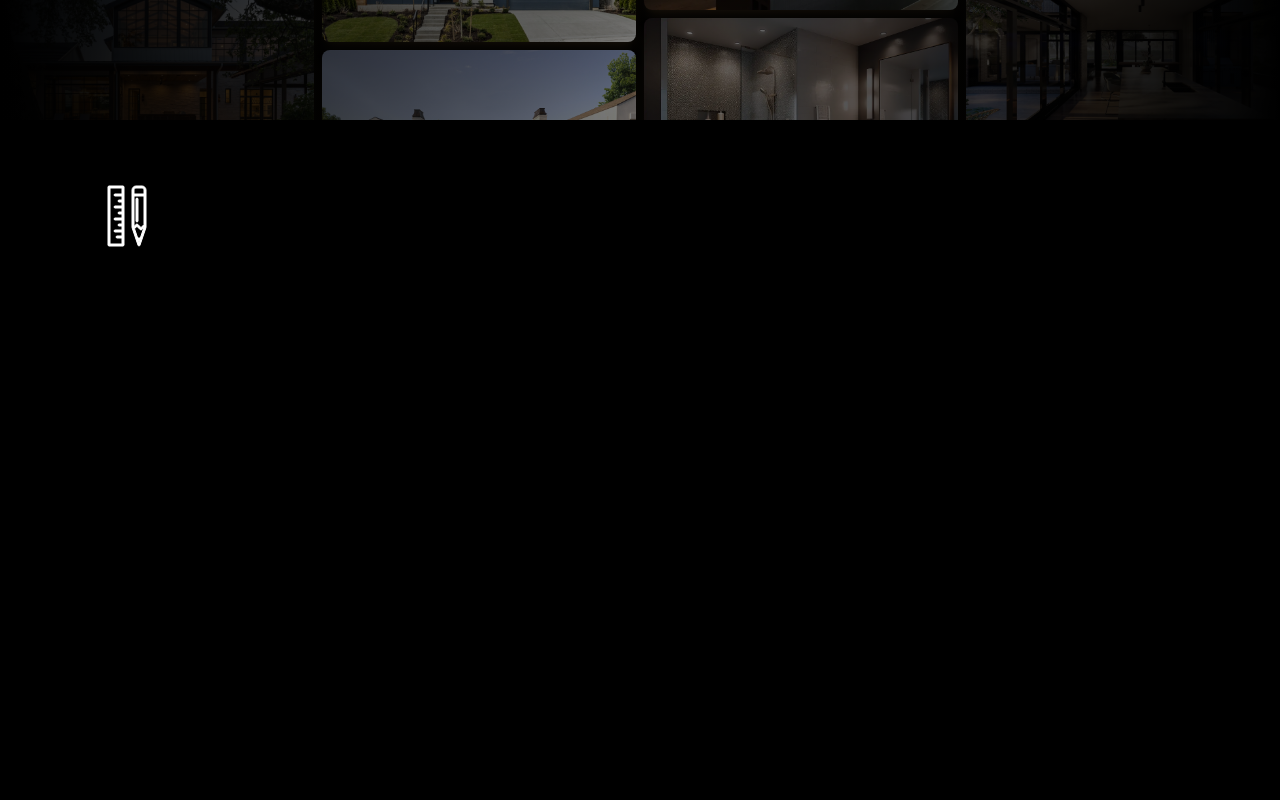
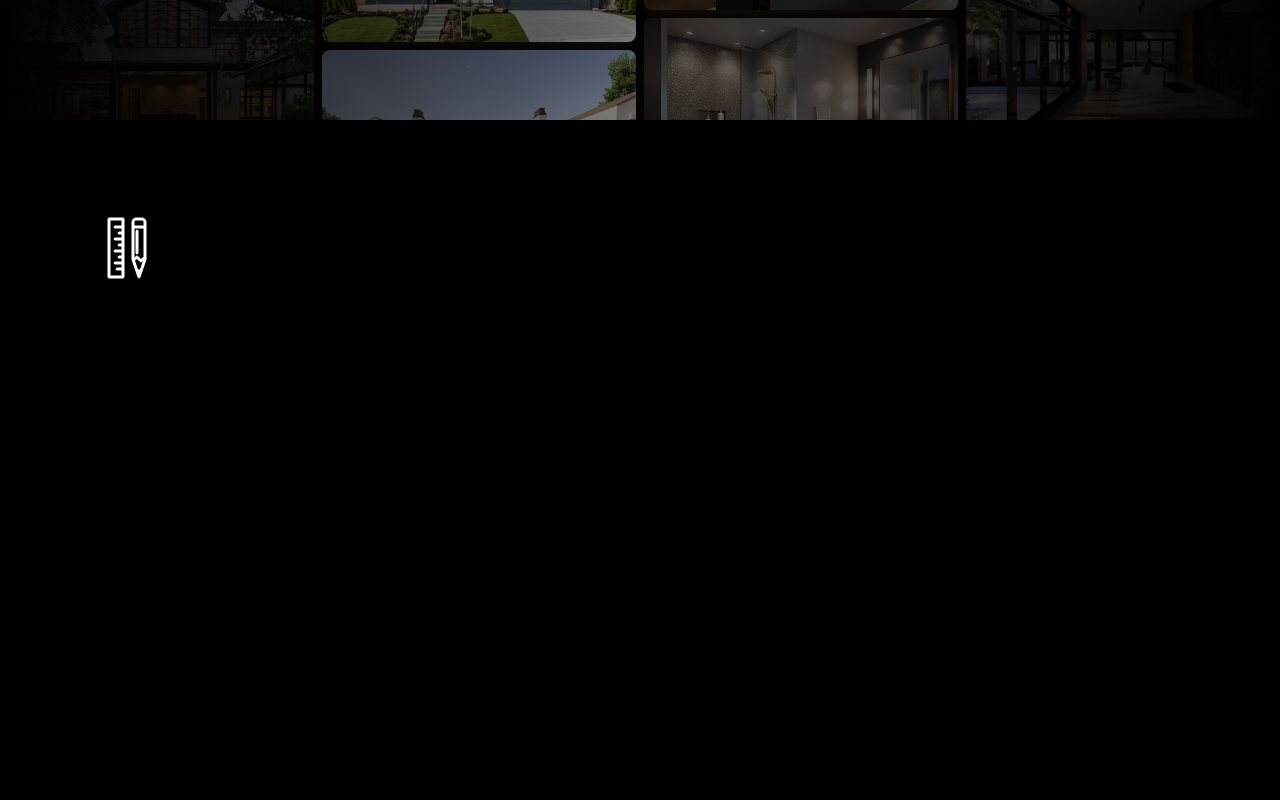
Before and after one commit to OlisDevSpot/next-construction-template, a Next.js app: page /services in a window 1280 px wide. Shown: the part 680-1480 px from the top of the page. Built offline with nearby package versions, Linux system fonts and the light colour scheme.

Commit message:
add smooth-scroll to css

```diff
--- a/src/app/(public)/(navigation)/services/page.tsx
+++ b/src/app/(public)/(navigation)/services/page.tsx
@@ -37,7 +37,7 @@ export default function ServicesPage() {
           </div>
         </div>
       </HeroContainer>
-      <div className="h-screen pt-16 p-24" id="services">
+      <div className="h-screen p-24" id="services">
         <RulerPencil />
       </div>
     </>
--- a/src/app/globals.css
+++ b/src/app/globals.css
@@ -2,6 +2,9 @@
 @tailwind components;
 @tailwind utilities;
 
+html {
+  scroll-behavior: smooth;
+}
 body,
 html,
 :root {
```
